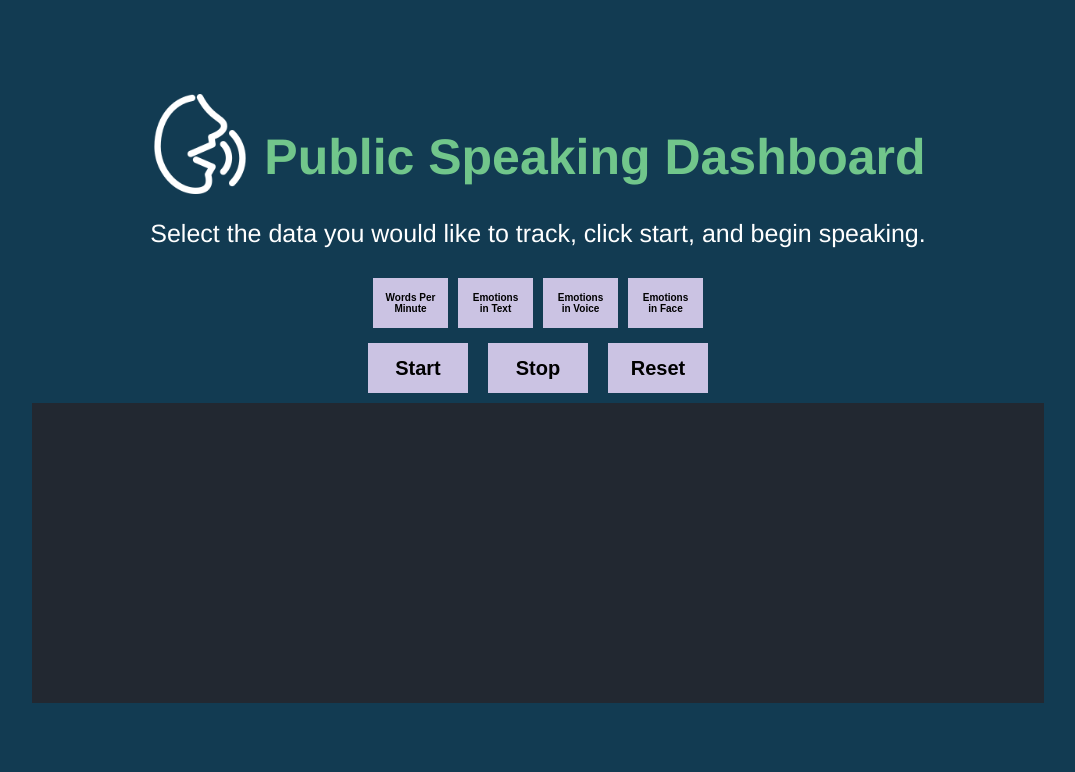
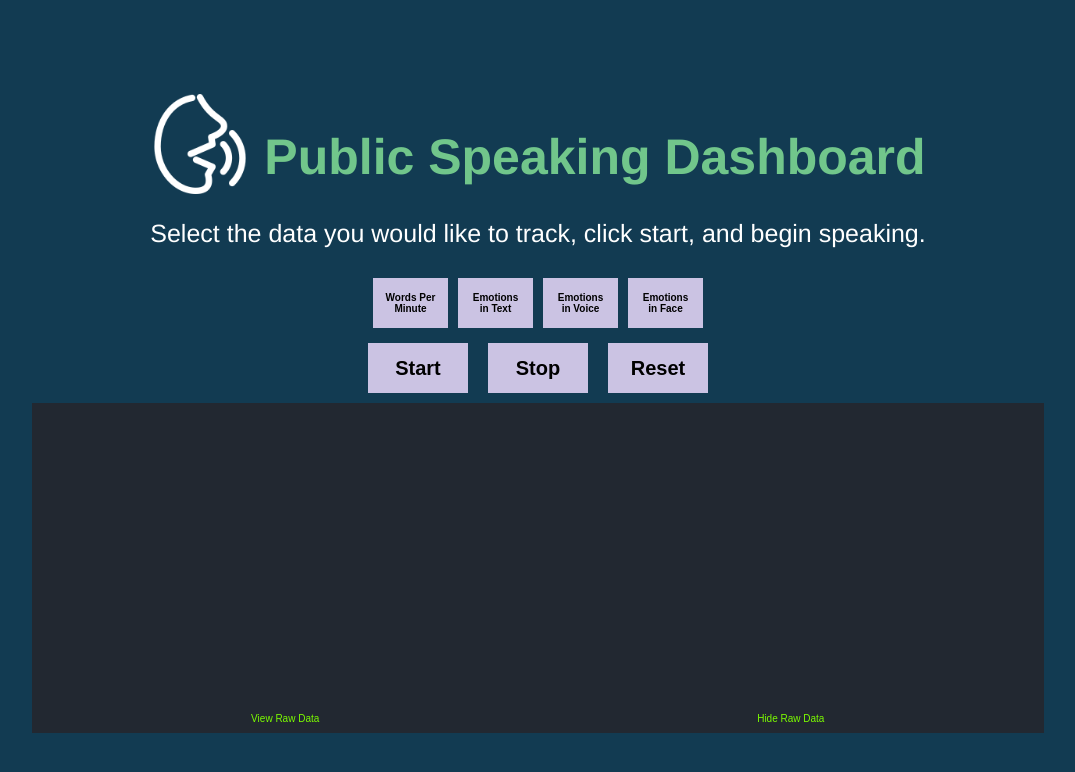
Before and after one commit to milesccoleman/publicspeakingdashboard, a Vue app: page / in a window 1280 px wide. Both pictures are taken after a click on the button "Begin". Shown: the top 772 px of the page, without its empty margins (102-1177 px from the left). Built offline with nearby package versions, Linux system fonts and the light colour scheme; a web font is replaced by a local one.

Commit message:
got app to write json object to non-displayed element

```diff
--- a/src/components/PublicSpeakingDashboard.vue
+++ b/src/components/PublicSpeakingDashboard.vue
@@ -10,13 +10,11 @@
 		<span><button  v-bind:style="{ backgroundColor: WPMColor}" v-if="!show" v-on:click="selectWPM" class="optionsButton" id="optionWPM"> Words Per Minute</button><button v-bind:style="{ backgroundColor: textEmotionColor}" v-if="!show" v-on:click="selectTextEmotion" class="optionsButton" id="optionEmotionsText"> Emotions in Text</button></span>
 		<span><button v-bind:style="{ backgroundColor: voiceEmotionColor}" v-if="!show" v-on:click="selectVoiceEmotion" class="optionsButton" id="optionEmotionVoice"> Emotions in Voice</button><button v-bind:style="{ backgroundColor: faceEmotionColor}" v-if="!show" v-on:click="selectFaceEmotion" class="optionsButton" id="optionEmotionsFace"> Emotions in Face</button></span><br>
 		<span><button id="begin" v-if="show3" v-on:click="begin">Begin</button><button id="start"  v-if="!show3" v-on:click="initiateVoiceControl">Start</button><button id="stop" v-if="!show3" v-on:click="stopVoiceControl">Stop</button><button id="reset"  v-if="!show3" v-on:click="reset">Reset</button></span>
-		<!--<br><button id="next" v-if="!show" v-on:click="next">Next</button>-->
-		<button v-if="!showTime" class="title" id="timer">
-		{{ time }}
-		</button>
-		<ul v-if="!show3" id="output">
-
-		</ul>
+		<!--<br><button id="next" v-if="!show" v-on:click="next">Next</button>--><br>
+		<span id="rawData"></span>
+		<button v-if="!showTime" class="title" id="timer">{{ time }}</button>
+		<ul v-if="!show3" id="output"></ul>
+		<span><button v-if="!show3" id="dataShowButton" v-on:click="unhideData">View Raw Data</button><button v-if="!show3" id="dataHideButton" v-on:click="hideData">Hide Raw Data</button></span>
 		<!--EMOTION FEEDBACK SECTION-->
 
 		<!--TODO: explore gridding in vue-->
@@ -107,6 +105,7 @@ export default {
 			show4: true,
 			showWPM: true,
 			showTime: true,
+			showData: true,
 			WPMSelected: false,
 			WPMColor: '#CBC3E3',
 			showTextEmotion: true,
@@ -121,7 +120,7 @@ export default {
 			textEmotionData: '',
 			overallDataObject: '',
 			currentDataObject: '',
-			dataNamer: -1
+			dataNamer: -1,
 		}
 	},
 
@@ -259,8 +258,9 @@ export default {
 						node.appendChild(document.createTextNode(" " + this.workingTime + ': ' + this.workingOutput));
 						if (this.textEmotionData) {
 						this.dataNamer = this.dataNamer + 1
-						this.currentDataObject = '"' + this.dataNamer + '":' + "{" + '"timeAndContent":' + '{"time":' + '"' + this.workingTime + '"' + "," + '"wpm":' + '"' + this.wpm + '"' + "," + '"content":' + '"' + this.workingOutput + '"' + "," + this.textEmotionData + "},"
-						this.overallDataObject = "{" + this.overallDataObject.slice(1) + this.currentDataObject;
+						this.currentDataObject = '{"time":' + '"' + this.workingTime + '"' + "," + '"wpm":' + '"' + this.wpm + '"' + "," + '"content":' + '"' + this.workingOutput + '"' + "," + this.textEmotionData + ","
+						var div = document.getElementById('rawData');
+						div.innerHTML += this.currentDataObject;
 						}
 						console.log(this.overallDataObject)
 						document.querySelector('ul').appendChild(node);
@@ -371,18 +371,21 @@ export default {
 		//reset speech recognition so it can stop and clear original timers
 			this.continuous = false
 			this.stop = true
-			this.overallDataObject = this.overallDataObject.slice(0, -1) + "}"
-			//this.overallDataObject = JSON.parse(this.overallDataObject)
-			console.log(this.overallDataObject)
-			//console.log(this.overallDataObject[0].timeAndContent.emotion.Happy) //example of using the JSON object; also a useful tool: https://jsonpath.com/
 			this.initiateVoiceControl()
 			clearInterval(this.grabTimeInterval)
-			return this.overallDataObject
 
 		},
 
 		reset: function () {
 			location.reload()
+		},
+
+		unhideData: function () {
+			document.getElementById("rawData").style.display="inline-block"
+		},
+
+		hideData: function () {
+			document.getElementById("rawData").style.display="none"
 		}
 
 
@@ -523,6 +526,43 @@ overflow: scroll;
 height: 300px;
 font-size: 25px;
 margin-top: 0px;
+margin-bottom: 0px
+}
+
+#rawData {
+display: none;
+margin: auto;
+color: lawngreen;
+background-color: #222831;
+width: 80%;
+text-align: left;
+overflow: scroll;
+height: 100px;
+font-size: 25px;
+margin: 0px;
+}
+
+#dataHideButton {
+margin: auto;
+color:  lawngreen;
+background-color: #222831;
+width: 40%;
+text-align: center;
+height: 30px;
+font-size: 10px;
+margin: 0px;
+border: none;
+}
+#dataShowButton {
+margin: auto;
+color:  lawngreen;
+background-color: #222831;
+width: 40%;
+text-align: center;
+height: 30px;
+font-size: 10px;
+margin: 0px;
+border: none;
 }
 
 h1 {
```
Also changed, not shown: 7 other files (tests, documents, lock files or other folders).
